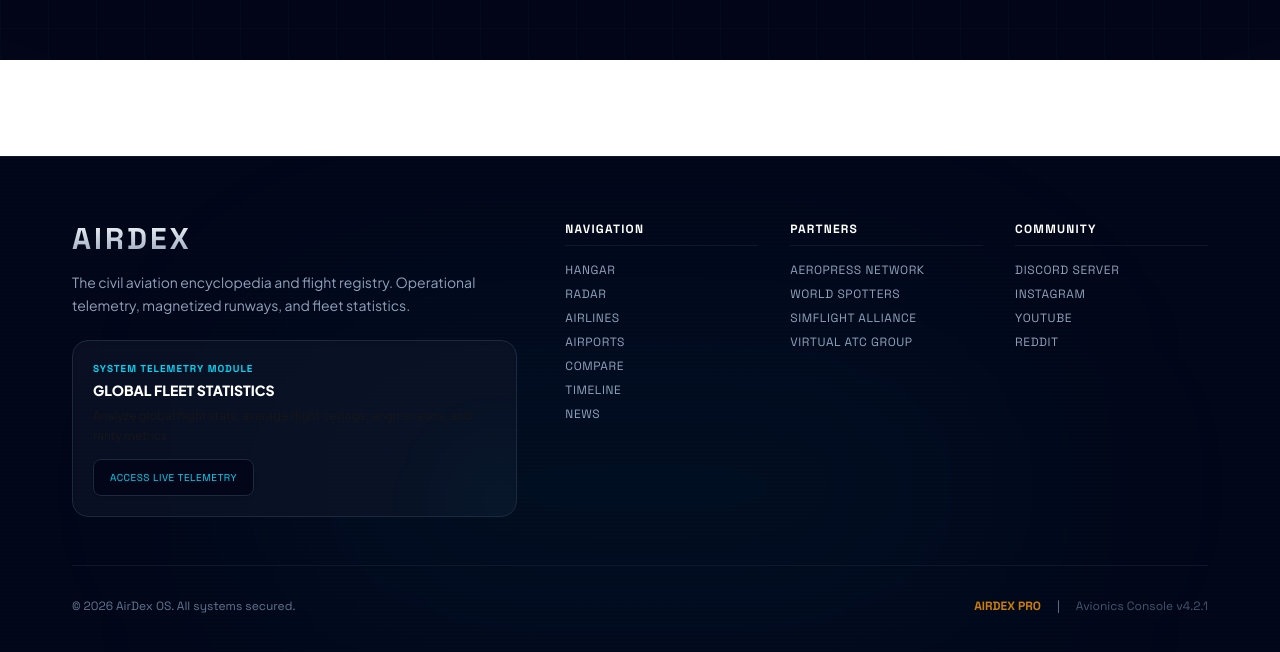
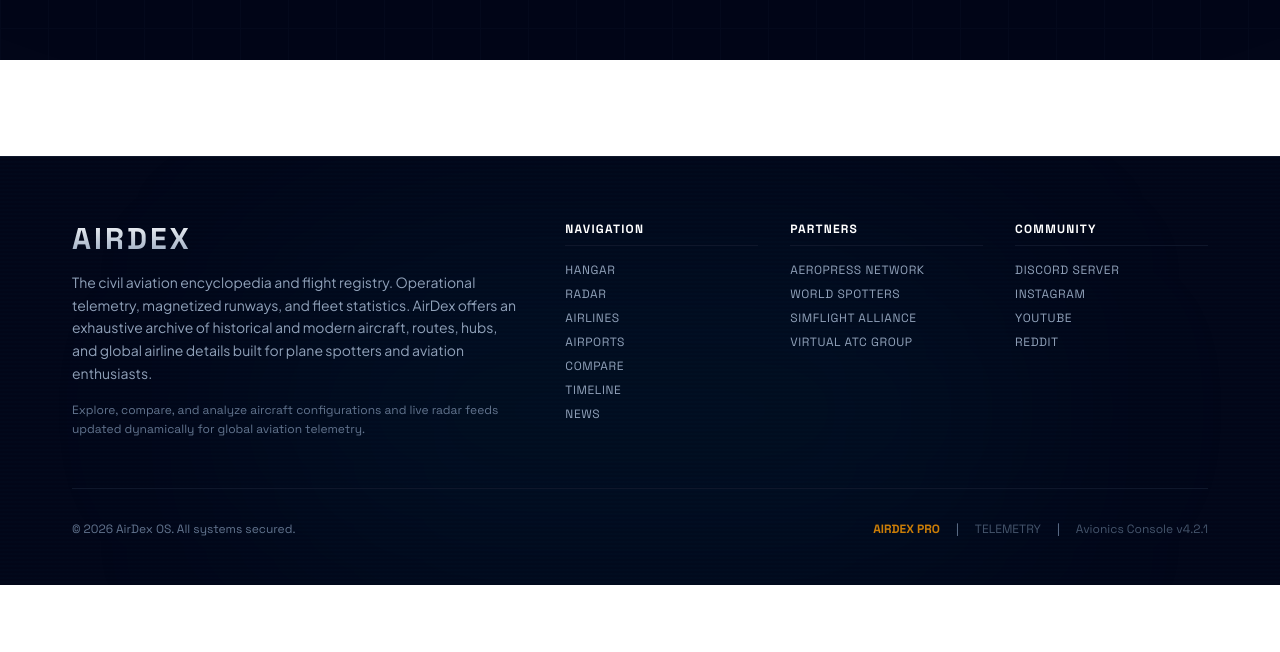
Before and after one commit to etnic90/AirDex, a Next.js app: page /1 in a window 1280 px wide. Shown: the part 2501-3153 px from the top of the page. After the commit the page ends 3086 px from the top, so only its background shows below. Built offline with nearby package versions, Linux system fonts and the light colour scheme; no server answers; the database is empty.

Commit message:
style: remove telemetry widget from footer and add telemetry link to deep footer

```diff
--- a/src/components/Footer.tsx
+++ b/src/components/Footer.tsx
@@ -19,7 +19,7 @@ export default function Footer({ lang }: { lang: string }) {
         {/* TOP LAYOUT: FEATURED TELEMETRY WIDGET & LINKS INDEX */}
         <div className="grid grid-cols-1 lg:grid-cols-12 gap-12 pb-12 border-b border-slate-900">
 
-          {/* LEFT AREA: BRAND & FEATURED TELEMETRY CONSOLE (4 columns) */}
+          {/* LEFT AREA: BRAND & DESCRIPTION (5 columns) */}
           <div className="lg:col-span-5 flex flex-col gap-6">
             <div>
               <span className="text-3xl font-black tracking-widest bg-gradient-to-b from-white to-slate-400 bg-clip-text text-transparent uppercase font-mono">
@@ -27,37 +27,14 @@ export default function Footer({ lang }: { lang: string }) {
               </span>
               <p className="text-slate-400 text-sm mt-3.5 leading-relaxed max-w-md">
                 {isIt
-                  ? "L'enciclopedia e registro di navigazione dell'aviazione civile. Telemetrie, piste magnetizzate e flotte commerciali."
-                  : "The civil aviation encyclopedia and flight registry. Operational telemetry, magnetized runways, and fleet statistics."}
+                  ? "L'enciclopedia e registro di navigazione dell'aviazione civile. Telemetrie, piste magnetizzate e flotte commerciali. AirDex offre un archivio esaustivo di velivoli storici e moderni, rotte, hub e dettagli sulle compagnie aeree globali per spotter ed appassionati di aviazione."
+                  : "The civil aviation encyclopedia and flight registry. Operational telemetry, magnetized runways, and fleet statistics. AirDex offers an exhaustive archive of historical and modern aircraft, routes, hubs, and global airline details built for plane spotters and aviation enthusiasts."}
               </p>
-            </div>
-
-            {/* Featured Telemetria Widget Block */}
-            <div className="bg-slate-900/60 border border-slate-800 rounded-2xl p-5 relative overflow-hidden group shadow-inner">
-              <div className="absolute -right-8 -bottom-8 w-24 h-24 bg-cyan-500/5 rounded-full blur-2xl group-hover:bg-cyan-500/10 transition-all"></div>
-
-              <div className="flex flex-col gap-3.5 relative z-10">
-                <div>
-                  <span className="text-cyan-400 font-mono text-[10px] font-black uppercase tracking-widest block mb-1">
-                    System Telemetry Module
-                  </span>
-                  <h5 className="text-white font-extrabold text-sm uppercase">
-                    {isIt ? "Consolle Analisi di Rete" : "Global Fleet Statistics"}
-                  </h5>
-                  <p className="text-slate-450 text-xs mt-1.5 leading-relaxed">
-                    {isIt
-                      ? "Statistiche della flotta globale, quote tangenziali medie, ripartizione motori e indice di rarità."
-                      : "Analyze global flight stats, average flight ceilings, engine ratios, and rarity metrics."}
-                  </p>
-                </div>
-
-                <Link
-                  href={`/${lang}/stats`}
-                  className="w-max px-4 py-2.5 rounded-lg bg-slate-950 border border-slate-800 hover:border-cyan-500/40 text-cyan-400 hover:text-white font-mono text-[10px] uppercase tracking-wider transition-all shadow-sm"
-                >
-                  {isIt ? "Apri Telemetria Globale" : "Access Live Telemetry"}
-                </Link>
-              </div>
+              <p className="text-slate-500 text-xs mt-4 leading-relaxed max-w-md font-mono">
+                {isIt
+                  ? "Esplora, confronta ed analizza le schede dei velivoli e i flussi radar costantemente aggiornati sul traffico aereo mondiale."
+                  : "Explore, compare, and analyze aircraft configurations and live radar feeds updated dynamically for global aviation telemetry."}
+              </p>
             </div>
           </div>
 
@@ -145,9 +122,13 @@ export default function Footer({ lang }: { lang: string }) {
           <div>
             © {new Date().getFullYear()} AirDex OS. {isIt ? "Tutti i diritti riservati." : "All systems secured."}
           </div>
-          <div className="flex gap-4">
+          <div className="flex items-center gap-4">
             <Link href={`/${lang}/pro`} className="text-amber-500/80 hover:text-amber-400 font-bold uppercase transition-all">
               AirDex PRO
+            </Link>
+            <span>|</span>
+            <Link href={`/${lang}/stats`} className="text-slate-600 hover:text-cyan-400 transition-colors uppercase">
+              {isIt ? "Telemetria" : "Telemetry"}
             </Link>
             <span>|</span>
             <span className="text-slate-600">
```
